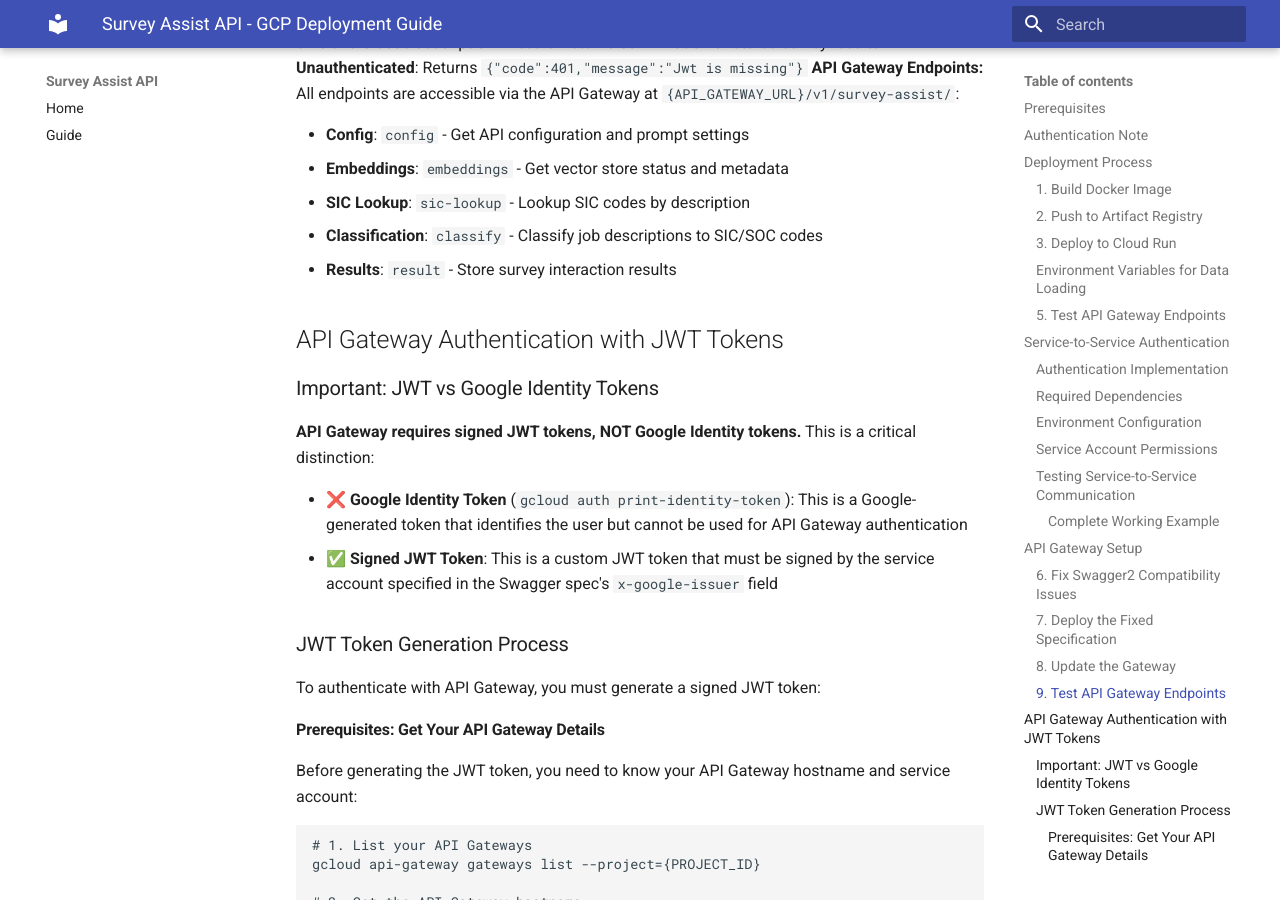
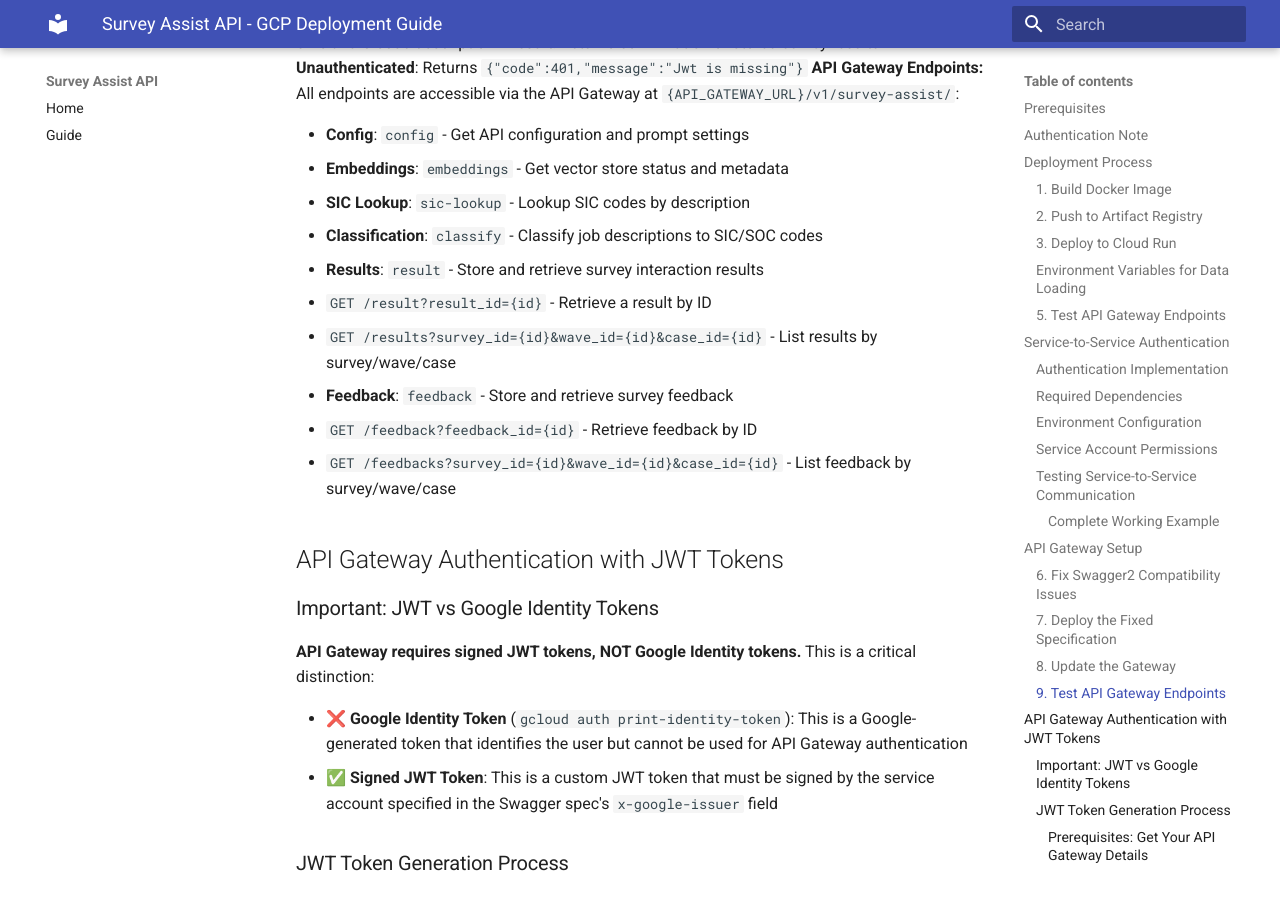
Before and after one commit to ONSdigital/survey-assist-api, an MkDocs documentation site: the page built from docs/gcp_deployment.md, in a window 1280 px wide and 900 px high, scrolled down 7499 px. Built offline with MkDocs 1.6.1 and Material for MkDocs 9.7.7, drawn with Linux system fonts in a browser that asks for light colours.

Commit message:
docs add feedback retrieval endpoints to GCP deployment guide

```diff
--- a/docs/gcp_deployment.md
+++ b/docs/gcp_deployment.md
@@ -346,7 +346,12 @@ All endpoints are accessible via the API Gateway at `{API_GATEWAY_URL}/v1/survey
 - **Embeddings**: `embeddings` - Get vector store status and metadata
 - **SIC Lookup**: `sic-lookup` - Lookup SIC codes by description
 - **Classification**: `classify` - Classify job descriptions to SIC/SOC codes
-- **Results**: `result` - Store survey interaction results
+- **Results**: `result` - Store and retrieve survey interaction results
+  - `GET /result?result_id={id}` - Retrieve a result by ID
+  - `GET /results?survey_id={id}&wave_id={id}&case_id={id}` - List results by survey/wave/case
+- **Feedback**: `feedback` - Store and retrieve survey feedback
+  - `GET /feedback?feedback_id={id}` - Retrieve feedback by ID
+  - `GET /feedbacks?survey_id={id}&wave_id={id}&case_id={id}` - List feedback by survey/wave/case
 
 ## API Gateway Authentication with JWT Tokens
 
```
